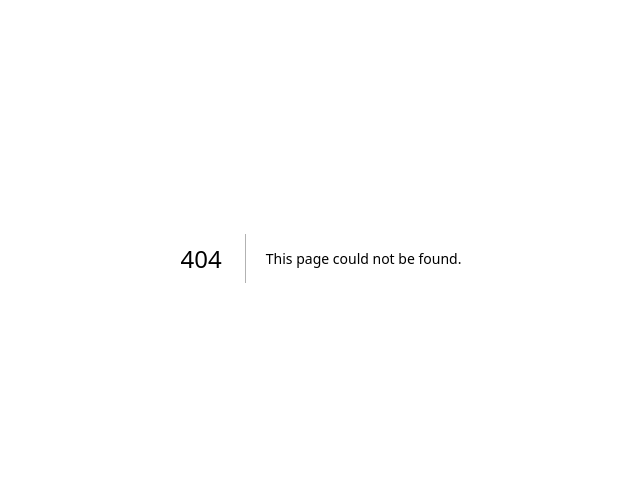
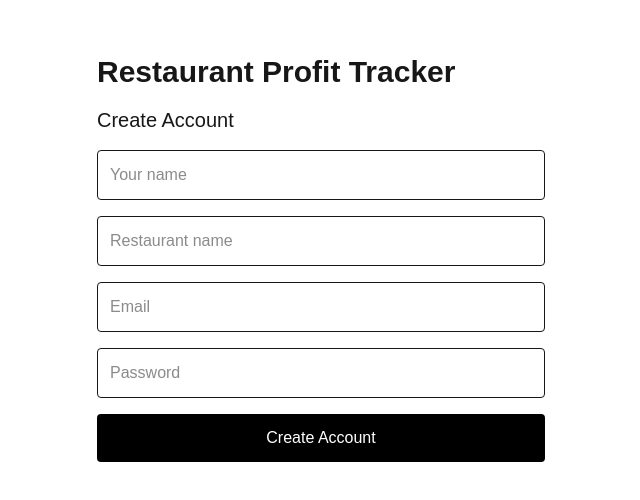
Before and after one commit to jho-G/-profit-tracker, a Next.js app in the folder restaurant-profit/: page /signup in a window 1280 px wide. Before the commit this address had no page. Shown: the part 142-642 px from the top of the page, without its empty margins (319-959 px from the left). Built offline with nearby package versions, Linux system fonts and the light colour scheme; no server answers.

Commit message:
signup page

```diff
--- a/restaurant-profit/app/page.tsx
+++ b/restaurant-profit/app/page.tsx
@@ -1,69 +1,21 @@
-import Image from "next/image";
+import { createClient } from "@/lib/supabase/server";
 
-export default function Home() {
+export default async function Home() {
+  const supabase = await createClient();
+
+  const { data, error } = await supabase
+    .from("restaurants")
+    .select("*");
+
   return (
-    <div className="flex flex-col flex-1 items-center justify-center bg-zinc-50 font-sans dark:bg-black">
-      <main className="flex flex-1 w-full max-w-3xl flex-col items-center justify-between py-32 px-16 bg-white dark:bg-black sm:items-start">
-        <Image
-          className="dark:invert h-5 w-[100px]"
-          src="/next.svg"
-          alt="Next.js logo"
-          width={100}
-          height={20}
-          priority
-        />
-        <div className="flex flex-col items-center gap-6 text-center sm:items-start sm:text-left">
-          <h1 className="max-w-xs text-3xl font-semibold leading-10 tracking-tight text-black dark:text-zinc-50">
-            To get started, edit the{" "}
-            <code className="rounded bg-black/[.06] px-1.5 py-0.5 font-mono text-[0.9em] dark:bg-white/[.08]">
-              page.tsx
-            </code>{" "}
-            file.
-          </h1>
-          <p className="max-w-md text-lg leading-8 text-zinc-600 dark:text-zinc-400">
-            Looking for a starting point or more instructions? Head over to{" "}
-            <a
-              href="https://vercel.com/templates?framework=next.js&utm_source=create-next-app&utm_medium=appdir-template-tw&utm_campaign=create-next-app"
-              className="font-medium text-zinc-950 dark:text-zinc-50"
-            >
-              Templates
-            </a>{" "}
-            or the{" "}
-            <a
-              href="https://nextjs.org/learn?utm_source=create-next-app&utm_medium=appdir-template-tw&utm_campaign=create-next-app"
-              className="font-medium text-zinc-950 dark:text-zinc-50"
-            >
-              Learning
-            </a>{" "}
-            center.
-          </p>
-        </div>
-        <div className="flex flex-col gap-4 text-base font-medium sm:flex-row">
-          <a
-            className="flex h-12 w-full items-center justify-center gap-2 rounded-full bg-foreground px-5 text-background transition-colors hover:bg-[#383838] dark:hover:bg-[#ccc] md:w-[158px]"
-            href="https://vercel.com/new?utm_source=create-next-app&utm_medium=appdir-template-tw&utm_campaign=create-next-app"
-            target="_blank"
-            rel="noopener noreferrer"
-          >
-            <Image
-              className="dark:invert h-[14px] w-4"
-              src="/vercel.svg"
-              alt="Vercel logomark"
-              width={16}
-              height={14}
-            />
-            Deploy Now
-          </a>
-          <a
-            className="flex h-12 w-full items-center justify-center rounded-full border border-solid border-black/[.08] px-5 transition-colors hover:border-transparent hover:bg-black/[.04] dark:border-white/[.145] dark:hover:bg-[#1a1a1a] md:w-[158px]"
-            href="https://nextjs.org/docs?utm_source=create-next-app&utm_medium=appdir-template-tw&utm_campaign=create-next-app"
-            target="_blank"
-            rel="noopener noreferrer"
-          >
-            Documentation
-          </a>
-        </div>
-      </main>
-    </div>
+    <main className="p-8">
+      <h1 className="text-2xl font-bold">
+        Restaurant Profit Tracker
+      </h1>
+
+      <pre className="mt-4">
+        {JSON.stringify({ data, error }, null, 2)}
+      </pre>
+    </main>
   );
 }
--- /dev/null
+++ b/restaurant-profit/app/signup/page.tsx
@@ -0,0 +1,104 @@
+"use client";
+
+import { useState } from "react";
+import { createClient } from "@/lib/supabase/client";
+
+export default function SignupPage() {
+  const supabase = createClient();
+
+  const [email, setEmail] = useState("");
+  const [password, setPassword] = useState("");
+  const [fullName, setFullName] = useState("");
+  const [restaurantName, setRestaurantName] = useState("");
+  const [message, setMessage] = useState("");
+
+  async function handleSignup(e: React.FormEvent) {
+    e.preventDefault();
+
+    setMessage("Creating account...");
+
+    const { data, error } = await supabase.auth.signUp({
+      email,
+      password,
+    });
+
+    if (error) {
+      setMessage(error.message);
+      return;
+    }
+
+    if (!data.user) {
+      setMessage("Something went wrong.");
+      return;
+    }
+
+    setMessage("Account created successfully!");
+  }
+
+  return (
+    <main className="flex min-h-screen items-center justify-center p-6">
+      <form
+        onSubmit={handleSignup}
+        className="w-full max-w-md space-y-4"
+      >
+        <h1 className="text-3xl font-bold">
+          Restaurant Profit Tracker
+        </h1>
+
+        <h2 className="text-xl">
+          Create Account
+        </h2>
+
+        <input
+          type="text"
+          placeholder="Your name"
+          value={fullName}
+          onChange={(e) => setFullName(e.target.value)}
+          className="w-full rounded border p-3"
+          required
+        />
+
+        <input
+          type="text"
+          placeholder="Restaurant name"
+          value={restaurantName}
+          onChange={(e) => setRestaurantName(e.target.value)}
+          className="w-full rounded border p-3"
+          required
+        />
+
+        <input
+          type="email"
+          placeholder="Email"
+          value={email}
+          onChange={(e) => setEmail(e.target.value)}
+          className="w-full rounded border p-3"
+          required
+        />
+
+        <input
+          type="password"
+          placeholder="Password"
+          value={password}
+          onChange={(e) => setPassword(e.target.value)}
+          className="w-full rounded border p-3"
+          required
+          minLength={6}
+        />
+
+        <button
+          type="submit"
+          className="w-full rounded bg-black p-3 text-white"
+        >
+          Create Account
+        </button>
+
+        {message && (
+          <p className="text-sm">
+            {message}
+          </p>
+        )}
+      </form>
+    </main>
+  );
+}
--- /dev/null
+++ b/restaurant-profit/lib/supabase/client.ts
@@ -0,0 +1,8 @@
+import { createBrowserClient } from "@supabase/ssr";
+
+export function createClient() {
+  return createBrowserClient(
+    process.env.NEXT_PUBLIC_SUPABASE_URL!,
+    process.env.NEXT_PUBLIC_SUPABASE_PUBLISHABLE_KEY!
+  );
+}
--- /dev/null
+++ b/restaurant-profit/lib/supabase/server.ts
@@ -0,0 +1,27 @@
+import { createServerClient } from "@supabase/ssr";
+import { cookies } from "next/headers";
+
+export async function createClient() {
+  const cookieStore = await cookies();
+
+  return createServerClient(
+    process.env.NEXT_PUBLIC_SUPABASE_URL!,
+    process.env.NEXT_PUBLIC_SUPABASE_PUBLISHABLE_KEY!,
+    {
+      cookies: {
+        getAll() {
+          return cookieStore.getAll();
+        },
+        setAll(cookiesToSet) {
+          try {
+            cookiesToSet.forEach(({ name, value, options }) =>
+              cookieStore.set(name, value, options)
+            );
+          } catch {
+            // Server Component cannot always modify cookies.
+          }
+        },
+      },
+    }
+  );
+}
```
